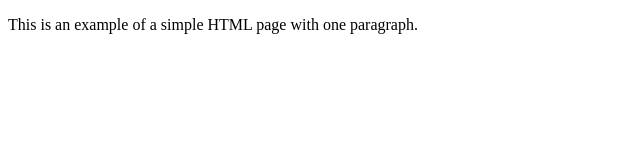
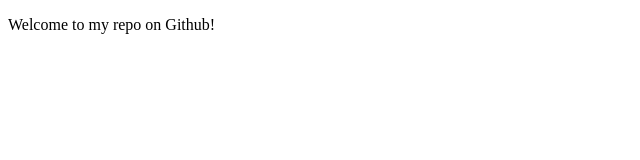
Before and after one commit to thankinSeattle/thankinSeattle.github.io, a plain HTML site: page index.html in a window 1280 px wide. Shown: the whole page, without its empty margins (0-640 px from the left). Drawn offline with Linux system fonts and the light colour scheme.

Commit message:
Personalized index.html

```diff
--- a/index.html
+++ b/index.html
@@ -1,9 +1,9 @@
 <!DOCTYPE html>
 <html>
     <head>
-        <title>Example</title>
+        <title>Tara</title>
     </head>
     <body>
-        <p>This is an example of a simple HTML page with one paragraph.</p>
+        <p>Welcome to my repo on Github!</p>
     </body>
 </html>
```
Also changed, not shown: 1 other file.
